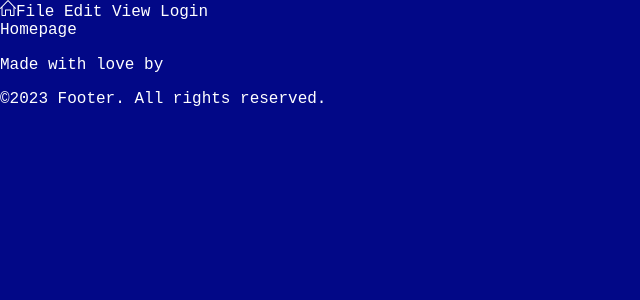
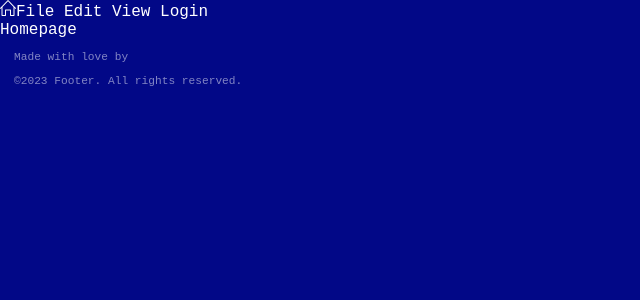
Before and after one commit to thecowsays/nameless-whispers, a React (Vite) app: page / in a window 1280 px wide. Shown: the top 300 px of the page, without its empty margins (0-640 px from the left). Built offline with nearby package versions, Linux system fonts and the light colour scheme; a web font is replaced by a local one.

Commit message:
Footer - basic info

```diff
--- a/src/components/Footer/Footer.jsx
+++ b/src/components/Footer/Footer.jsx
@@ -1,8 +1,8 @@
-import "./Footer.module.css";
+import FooterCSS from "./Footer.module.css";
 
 const Footer = () => {
   return (
-    <div>
+    <div className={FooterCSS.container}>
       <p>Made with love by</p>
       <p>&copy;2023 Footer. All rights reserved.</p>
     </div>
```
